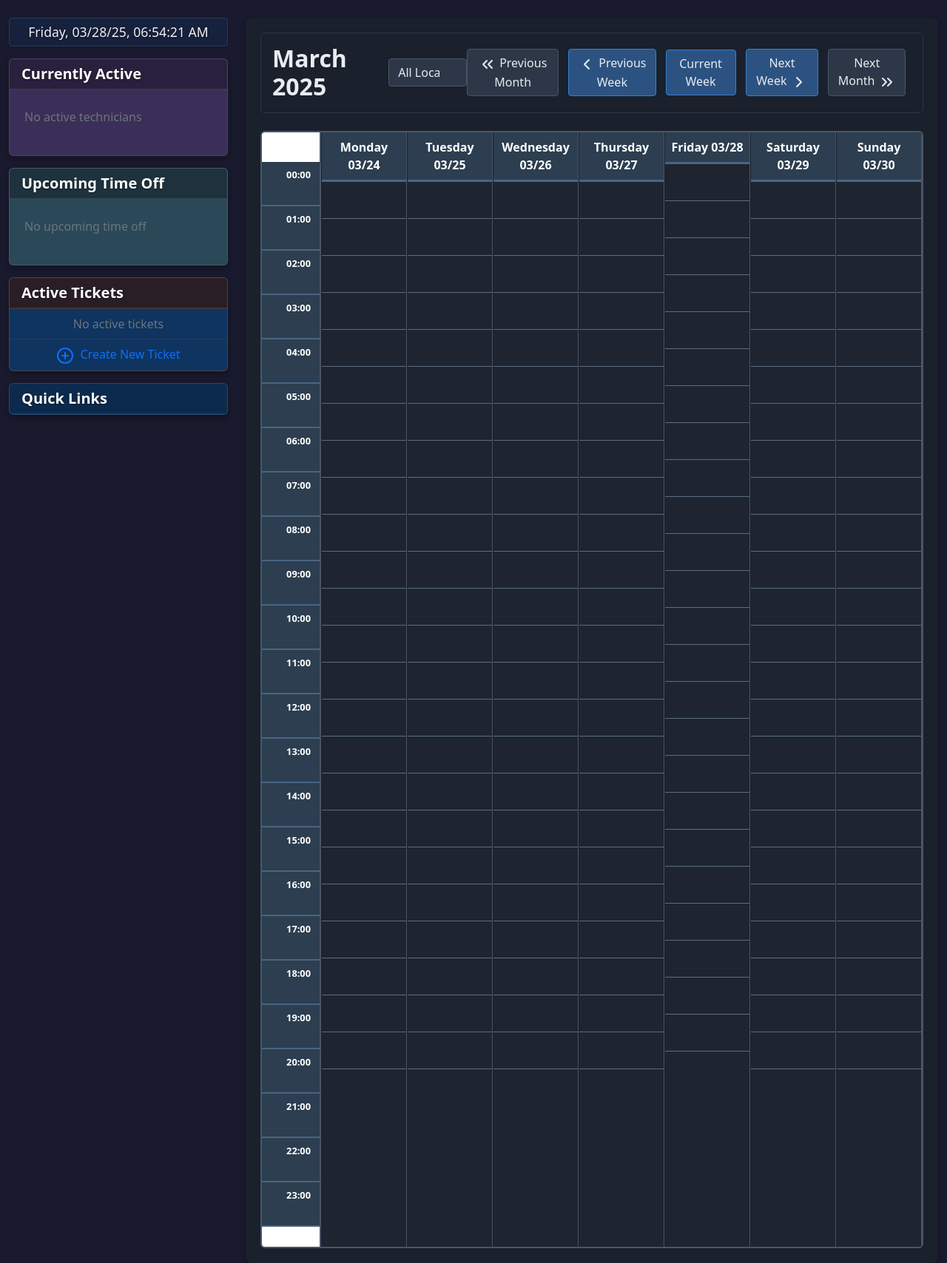
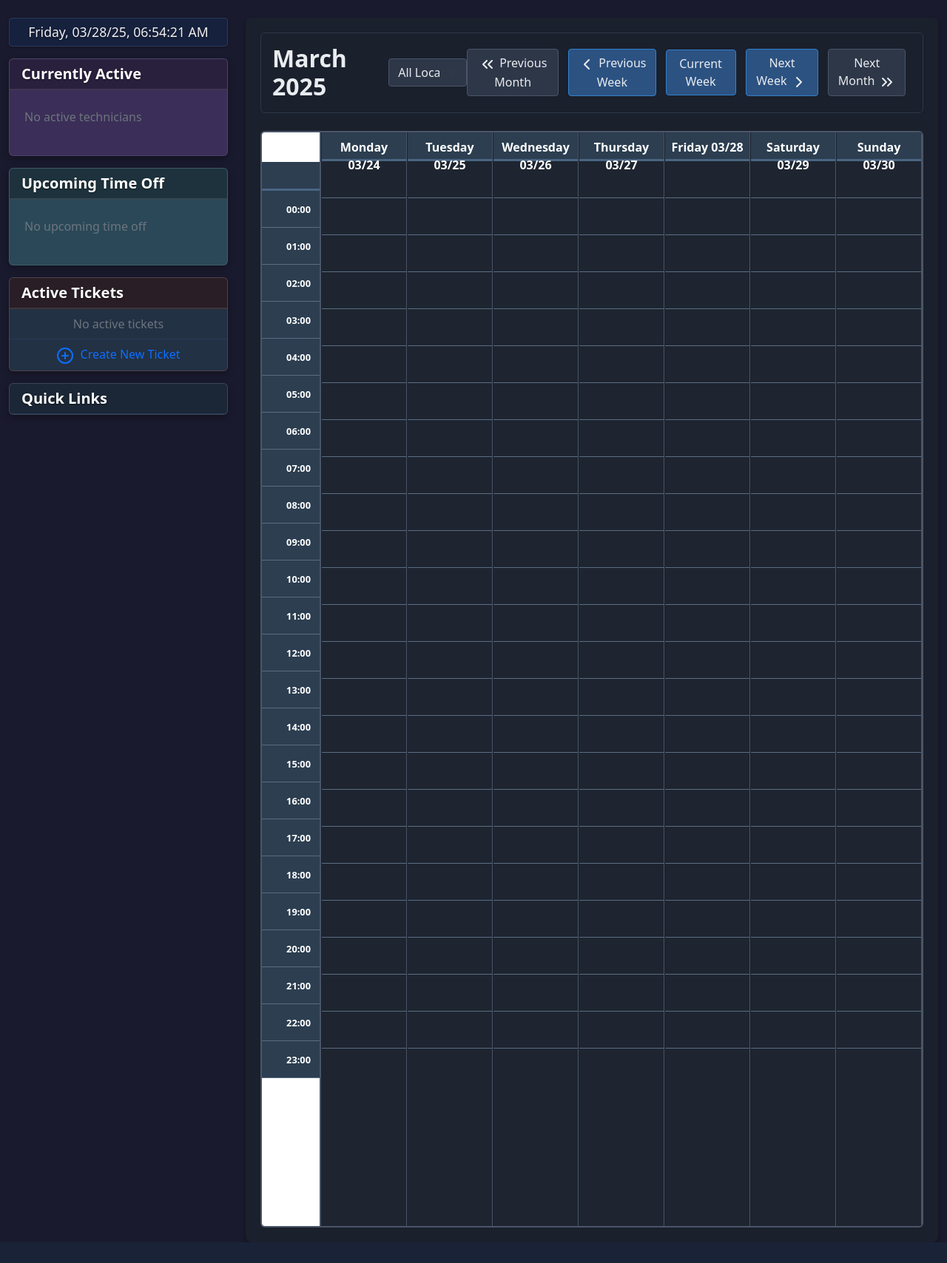
Before and after one commit to tbnobed/techsched, a Flask app: page /calendar in a window 1280 px wide. Shown: the part 59-1767 px from the top of the page at 74% size. After the commit the page ends 1739 px from the top, so only its background shows below. Run offline with Flask 3, Linux system fonts and the light colour scheme; the visitor is signed in with stand-in values (Sample User, id 1); data comes from the database, SQL or seed files in the repository; data that the repository does not hold is empty; some libraries are stand-ins or nearby versions.

Commit message:
Adjust calendar styling to align grid lines with time slots and improve visual consistency.
Replit-Commit-Author: Agent
Replit-Commit-Session-Id: 46ea2e9d-634a-43fa-8899-84d9ed7dd8fa
Replit-Commit-Screenshot-Url: https://storage.googleapis.com/screenshot-production-us-central1/3f052e03-dbd2-4cad-9269-6a43cf17e21b/d810925b-8009-45fc-9af1-a39eda82d010.jpg

```diff
--- a/static/css/dark-theme.css
+++ b/static/css/dark-theme.css
@@ -2,7 +2,7 @@
 :root {
   --dark-bg: #1a1a2e;
   --dark-panel: #16213e;
-  --dark-card: #0f3460;
+  --dark-card: #223144;
   --dark-accent: #e94560;
   --dark-text: #f0f0f0;
   --dark-text-secondary: #c8c8c8;
--- a/templates/calendar.html
+++ b/templates/calendar.html
@@ -63,8 +63,10 @@
 
     <div class="calendar-grid" style="background-color: #1a202c; color: #e9ecef; border: 2px solid #4a5568; border-radius: 6px; overflow: hidden;">
         <div class="time-column" style="border-right: 2px solid #4a5568;">
+            <!-- Empty space to align with day headers -->
+            <div style="background-color: #2c3e50; height: 39px; border-bottom: 3px solid #4a6583;"></div>
             {% for hour in range(24) %}
-                <div class="hour-slot" style="background-color: #2c3e50; color: white; padding: 8px 12px; text-align: right; font-weight: bold; border-bottom: 2px solid #4a6583;">{{ "%02d:00"|format(hour) }}</div>
+                <div class="hour-slot" style="background-color: #2c3e50; color: white; padding: 16px 12px 15px; text-align: right; font-weight: bold; border-bottom: 1px solid #5a6d82; height: 50px; line-height: 18px;">{{ "%02d:00"|format(hour) }}</div>
             {% endfor %}
         </div>
 
@@ -72,7 +74,7 @@
         {% set current_date = week_start + timedelta(days=day) %}
         {% set is_today = current_date.date() == today.date() %}
         <div class="day-column {{ 'today' if is_today else '' }}" style="background-color: #1e2530; color: #e9ecef; border-right: 1px solid #4a5568;">
-            <div class="day-header {{ 'today' if is_today else '' }}" style="background-color: #2c3e50; color: white; padding: 8px; font-weight: bold; border-bottom: 3px solid #4a6583;">
+            <div class="day-header {{ 'today' if is_today else '' }}" style="background-color: #2c3e50; color: white; padding: 8px; font-weight: bold; border-bottom: 3px solid #4a6583; height: 39px;">
                 {{ current_date.strftime('%A %m/%d') }}
             </div>
             <div class="day-slots" data-date="{{ current_date.strftime('%Y-%m-%d') }}">
```
Also changed, not shown: attached_assets/image_1743144796897.png (added), attached_assets/image_1743144796978.png (added).
